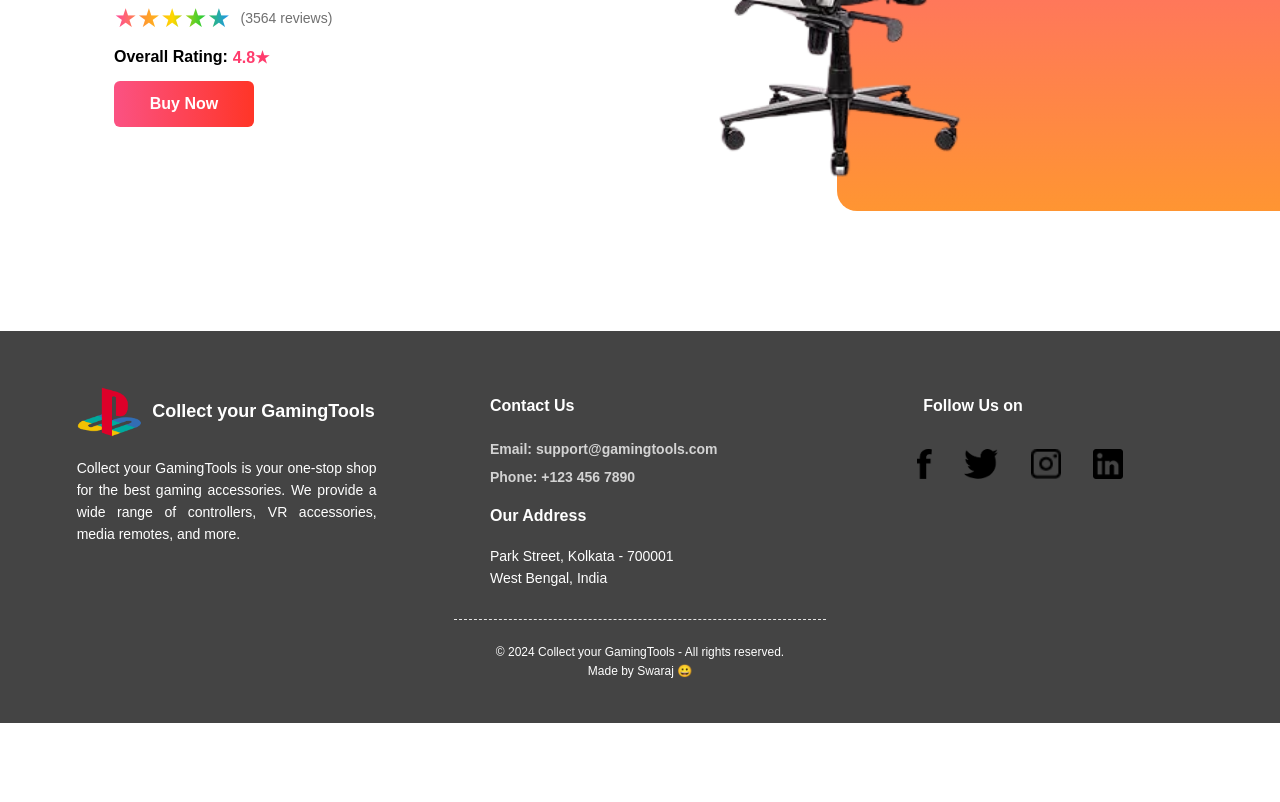
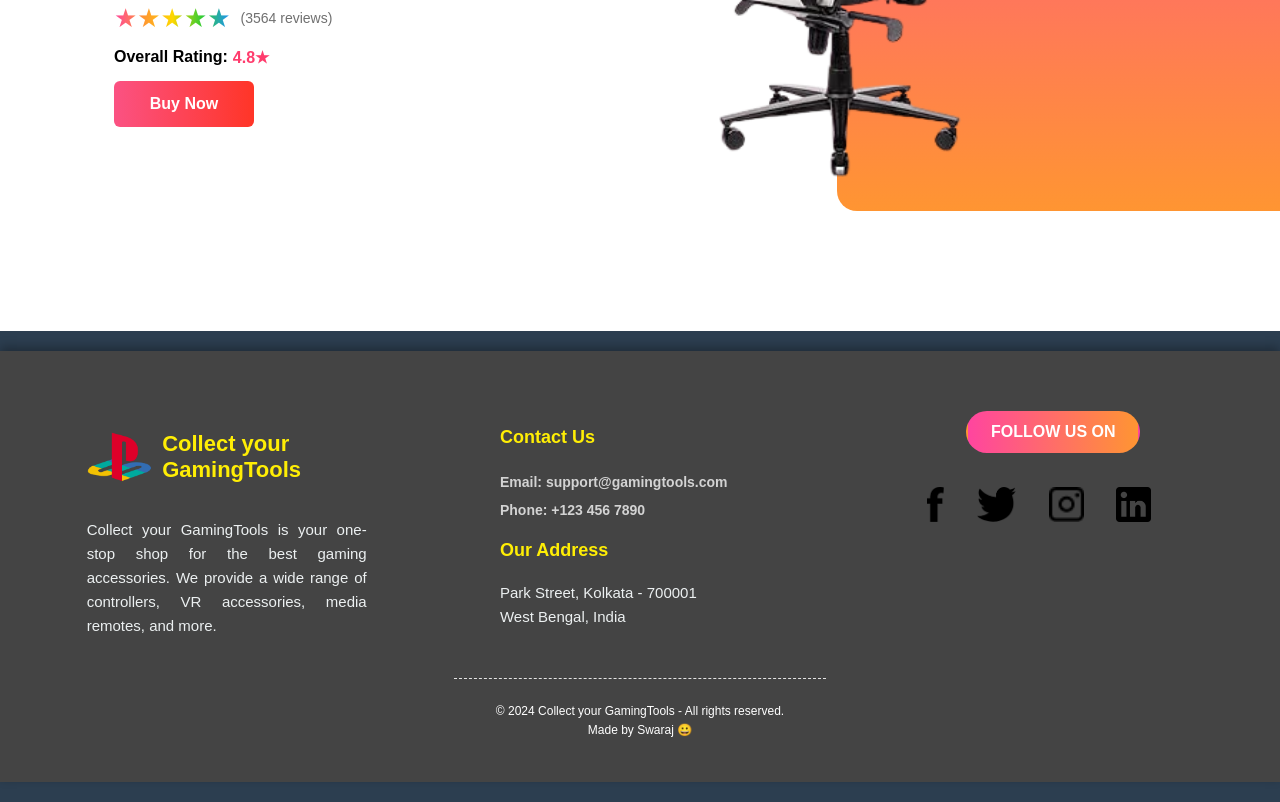
Before and after one commit to swaraj-das/Collect-your-GamingTools, a plain HTML site: page index.html in a window 1280 px wide. Shown: the part 3889-4691 px from the top of the page. Before the commit the page ends 4612 px from the top, so only its background shows below. Drawn offline with Linux system fonts and the light colour scheme.

Commit message:
Change the footer look and add hover effect on follow us section

```diff
--- a/style.css
+++ b/style.css
@@ -294,25 +294,35 @@ button:hover {
     font-weight: 600;
 }
 
+footer {
+    background-color: #2c3e50;
+    color: #ecf0f1;
+    padding: 20px 0;
+    font-family: 'Arial', sans-serif;
+}
+
 .footer-container {
     background-color: #444444;
     color: #fff;
     padding: 40px 20px;
     text-align: center;
-    position: relative;
+    box-shadow: 0 -4px 10px rgba(0, 0, 0, 0.3); /* Soft shadow for depth */
+
 }
 
 .footer-content {
     display: flex;
     flex-wrap: wrap;
     justify-content: space-around;
-    margin-bottom: 20px;
+    padding-bottom: 20px;
+
+
 }
 
 .footer-section {
-    flex: 1 1 200px;
-    margin: 10px 20px;
-    max-width: 300px;
+    flex: 1 ;
+    margin: 20px;
+    max-width: 280px;
     text-align: left;
 }
 
@@ -328,8 +338,11 @@ button:hover {
 }
 
 .footer-section .logo-name h4 {
-    font-size: 18px;
+    font-size: 22px;
+    color: #ffee05;
     margin: 20px 0;
+    font-weight: 600;
+
 }
 
 .footer-section .contact {
@@ -338,26 +351,52 @@ button:hover {
     color: #d3d3d3;
     font-weight: 600;
     cursor: pointer;
+    transition: color 0.3s ease;
+
 }
 
 .footer-section .follow {
-    margin-left: 20px;
+    margin-left: 0;
+    font-size: 16px;
+    font-weight: bold;
+    text-transform: uppercase;
+    display: flex;
+    justify-content: center;
+    align-items: center;
+    padding: 10px;
+    color: #fff;
+    border: 2px solid transparent;
+    background: linear-gradient(to right, #ff459f, #ff9532);
+    border-radius: 25px;
+    width: 150px;
+    transition: all 0.4s ease;
+    cursor: pointer;
+    text-align: center;
+    margin: 0 auto;
+    margin-bottom: 20px;
 }
 
-.footer-section .contact:hover {
-    color: #ffee05;
+.footer-section .follow:hover {
+    background: linear-gradient(to right, #ff9532, #ff459f);
+    border: 2px solid #ffee05;
+    transform: scale(1.1); /* Slight zoom-in effect */
+    color: #000;
 }
 
 .footer-section h4 {
     margin-bottom: 20px;
     margin-top: 16px;
+    font-size: 18px;
+    color: #ffee05;
+    font-weight: bold;
 }
 
 .footer-section p {
-    line-height: 22px;
-    font-size: 14px;
+    line-height: 24px;
+    font-size: 15px;
     font-weight: 400;
     text-align: justify;
+    color: #ecf0f1;
 }
 
 .footer-bottom {
@@ -374,14 +413,16 @@ button:hover {
 }
 
 .social-links img {
-    height: 30px;
+    height: 35px;
     margin: 14px;
     cursor: pointer;
-    transition: transform 0.3s;
+    transition: transform 0.3s, filter 0.3s;
+    filter: grayscale(100%);
 }
 
 .social-links img:hover {
     transform: scale(1.2);
+    filter: grayscale(0);
 }
 
 
```
